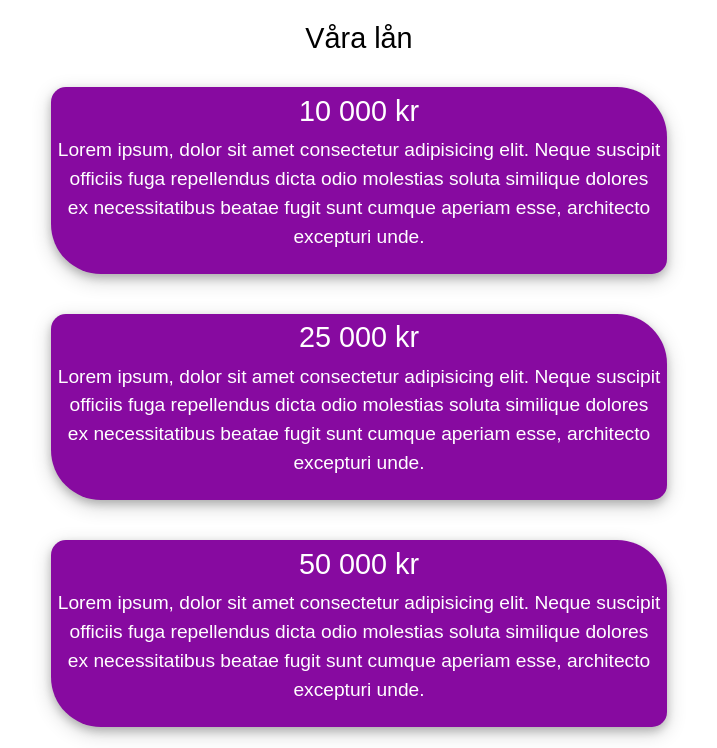
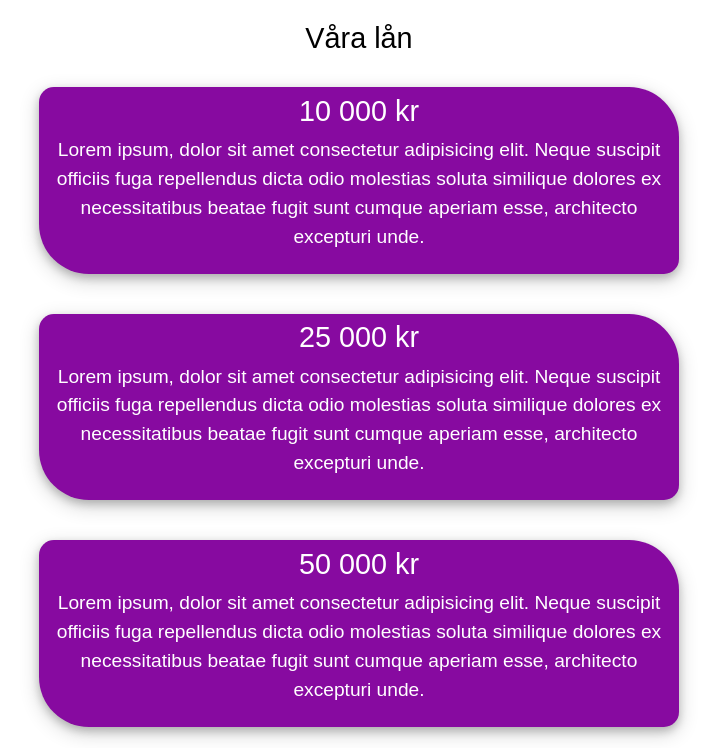
Before and after one commit to isola96/almi, a plain HTML site: page index.html in a window 1280 px wide. Shown: the part 1132-1880 px from the top of the page, without its empty margins (281-998 px from the left). Drawn offline with nearby package versions, Linux system fonts and the light colour scheme; files whose address does not match are found by name; a web font is replaced by a local one.

Commit message:
removed bootstrap container and added a class in css

```diff
--- a/assets/css/style.css
+++ b/assets/css/style.css
@@ -95,6 +95,11 @@ header .navbar {
     box-shadow: 0 4px 8px 0 rgba(0, 0, 0, 0.6), 0 6px 20px 0 rgba(0, 0, 0, 0.22);
 }
 
+.loans-container {
+    max-width: 80%;
+    margin: auto;
+}
+
 .loans-container p {
     color: white;
 }
@@ -109,6 +114,7 @@ header .navbar {
     padding: 0.5vw;
     box-shadow: 0 4px 8px 0 rgba(0, 0, 0, 0.2), 0 6px 20px 0 rgba(0, 0, 0, 0.19);
     margin-bottom: 5vh;
+    width: 50vw;
 }
 
 .loan:hover {
--- a/index.html
+++ b/index.html
@@ -111,7 +111,7 @@
           </div>
         </a>
 
-        <div class="container mt-4 loans-container d-flex justify-content-center w-50">
+        <div class="loans-container mt-4 d-flex justify-content-center">
           <div class="loans">
             <div class="loan">
               <h2>10 000 kr</h2>
```
